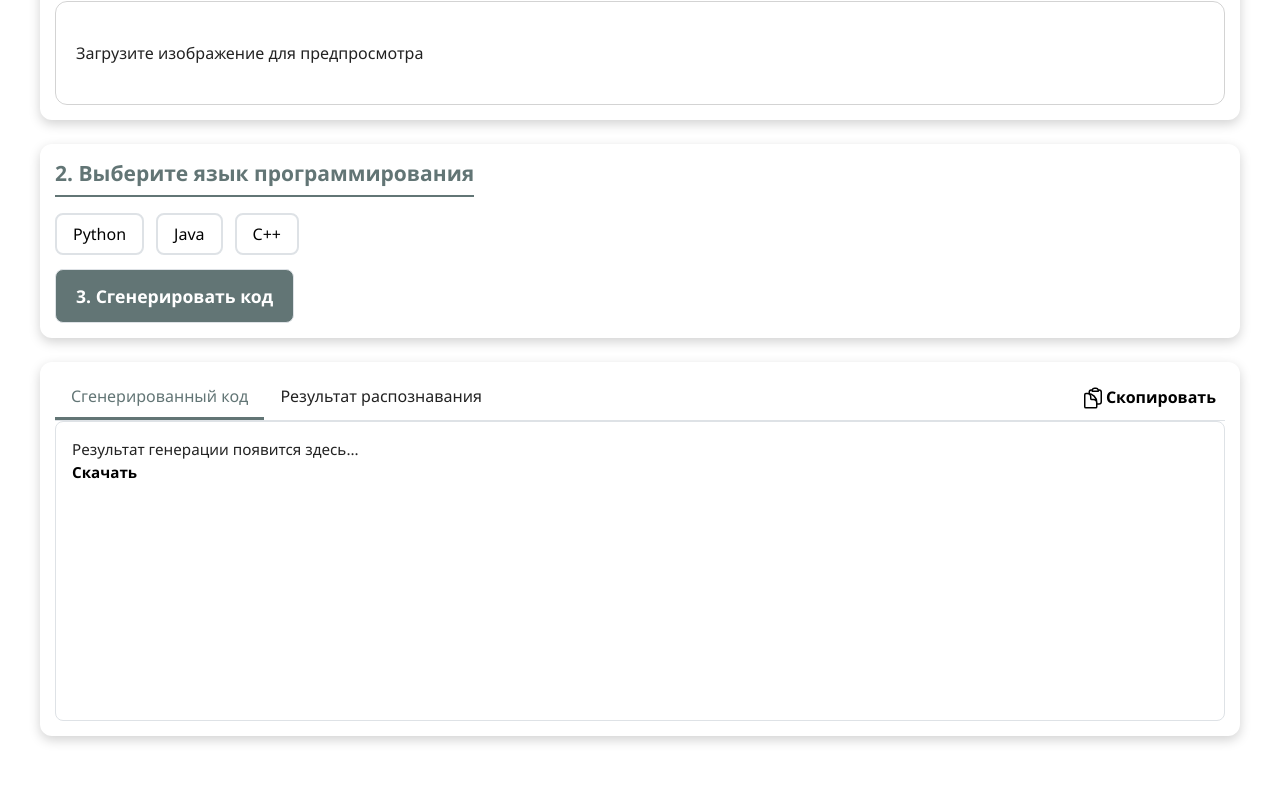
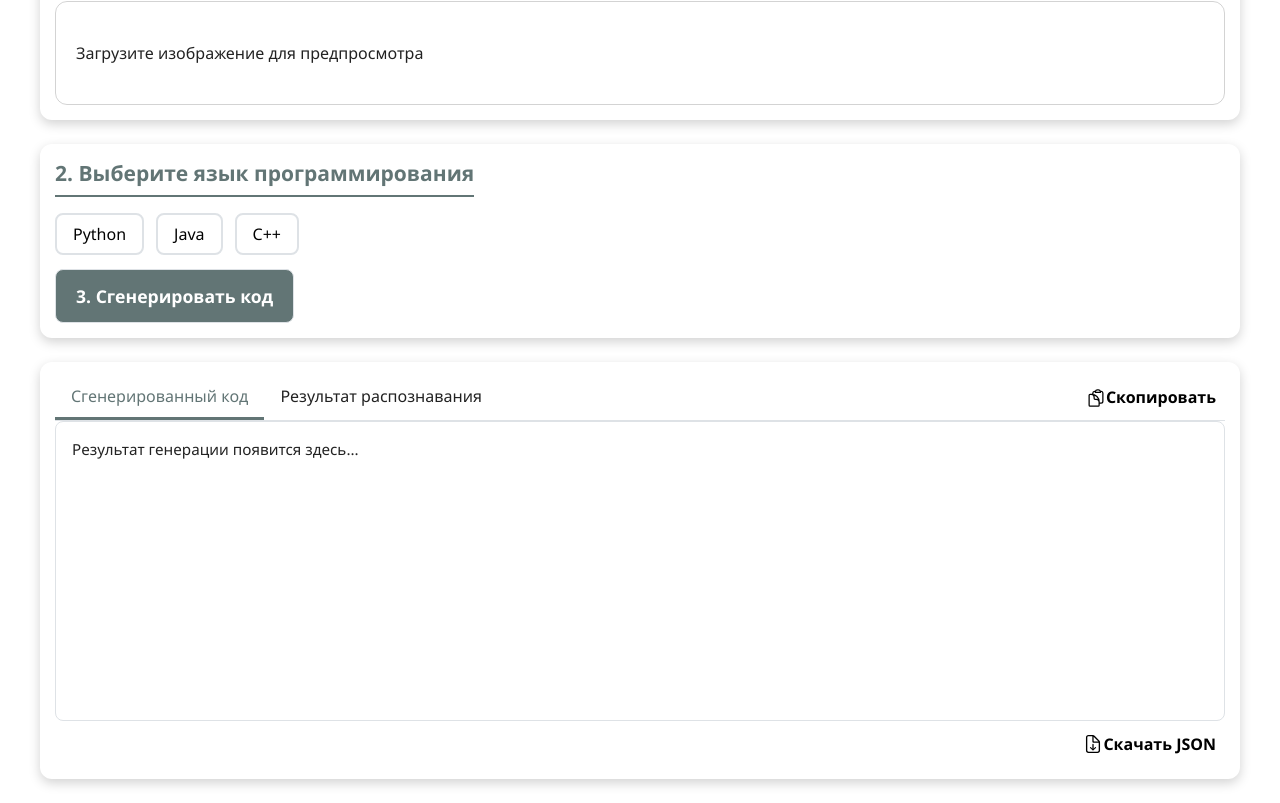
Before and after one commit to ryandya/uml-app-diploma, a React (Create React App) app: page / in a window 1280 px wide. Shown: the part 337-1140 px from the top of the page. Before the commit the page ends 1097 px from the top, so only its background shows below. Built offline with nearby package versions, Linux system fonts and the light colour scheme; the HTML template or start-up script is replaced by a standard one.

Commit message:
Downloadbtn container

```diff
--- a/src/components/outputCode/outputCode.css
+++ b/src/components/outputCode/outputCode.css
@@ -66,8 +66,38 @@
 
 .copyBtn img {
     position: absolute;
+    margin-top: 2px;
 }
 
 .copyBtn span {
-    margin-left: 25px;
+    margin-left: 20px;
 }
+
+.download_Btn {
+    padding: 3px;
+    margin: 6px;
+}
+
+.download_Btn:hover {
+    color: #869494;
+}
+
+.download_Btn span {
+    margin-left: 20px;
+}
+
+.download_Btn img {
+    position: absolute;
+    margin-top: 1px;
+}
+
+.downloadBtnDiv {
+    margin-left: auto;
+    width: fit-content;
+    transition: all 0.4s ease;
+    border-top: 3px solid transparent;
+}
+
+.downloadBtnDiv:hover {
+    border-top-color: #a0adad;
+}
--- a/src/components/outputCode/outputCode.jsx
+++ b/src/components/outputCode/outputCode.jsx
@@ -33,12 +33,11 @@ export default function OutputCode({ mode, code, setCode, result, onModeChange,
                             onChange={(event) => setCode(event.target.value)}></textarea> :
                             <div className="placeholder_content">Результат распознавания появится здесь...</div>
                     )}
-                    <button>Скачать</button>
                 </div>
+                <div className="downloadBtnDiv">
+                    <button className='download_Btn'>
+                        <img src="./img/ArrowDownDoc.svg" alt="Img" /><span>Скачать JSON</span></button></div>
             </div>
         </div>
     )
 }
-
-// при нажатии происходит проверка выбранного поля,
-// если  это код, то копирует из хука Code, иначе umlresult
```
Also changed, not shown: public/img/ArrowDownDoc.svg (added), public/img/ClipboardDocument.svg.
